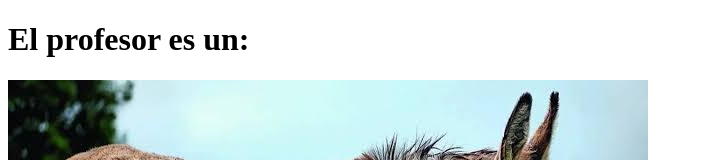
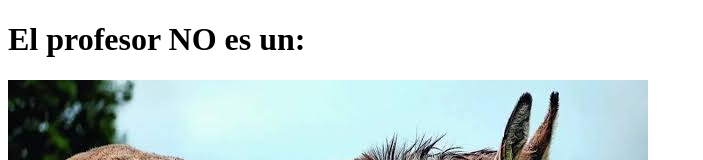
Before and after one commit to jmargue926/PrimerRepo, a plain HTML site: page burro.html in a window 1280 px wide. Shown: the top 160 px of the page, without its empty margins (0-703 px from the left). Drawn offline with Linux system fonts and the light colour scheme.

Commit message:
pruebas locas

```diff
--- a/burro.html
+++ b/burro.html
@@ -7,7 +7,7 @@
 	<title>Burro</title>
 </head>
 <body>
-	<h1>El profesor es un: </h1>
+	<h1>El profesor NO es un: </h1>
 	<img src="burro.jpg"/>
 </body>
 </html>
```
